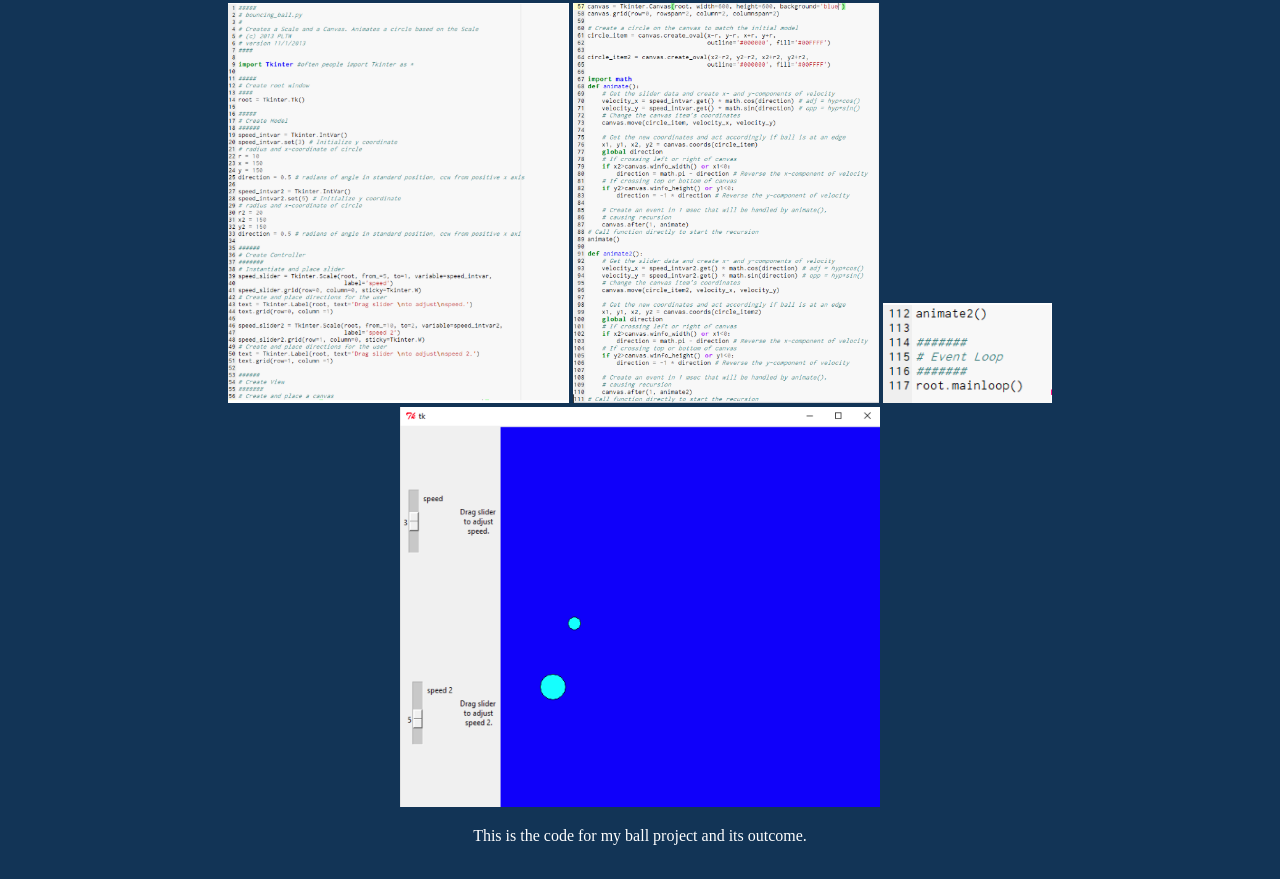
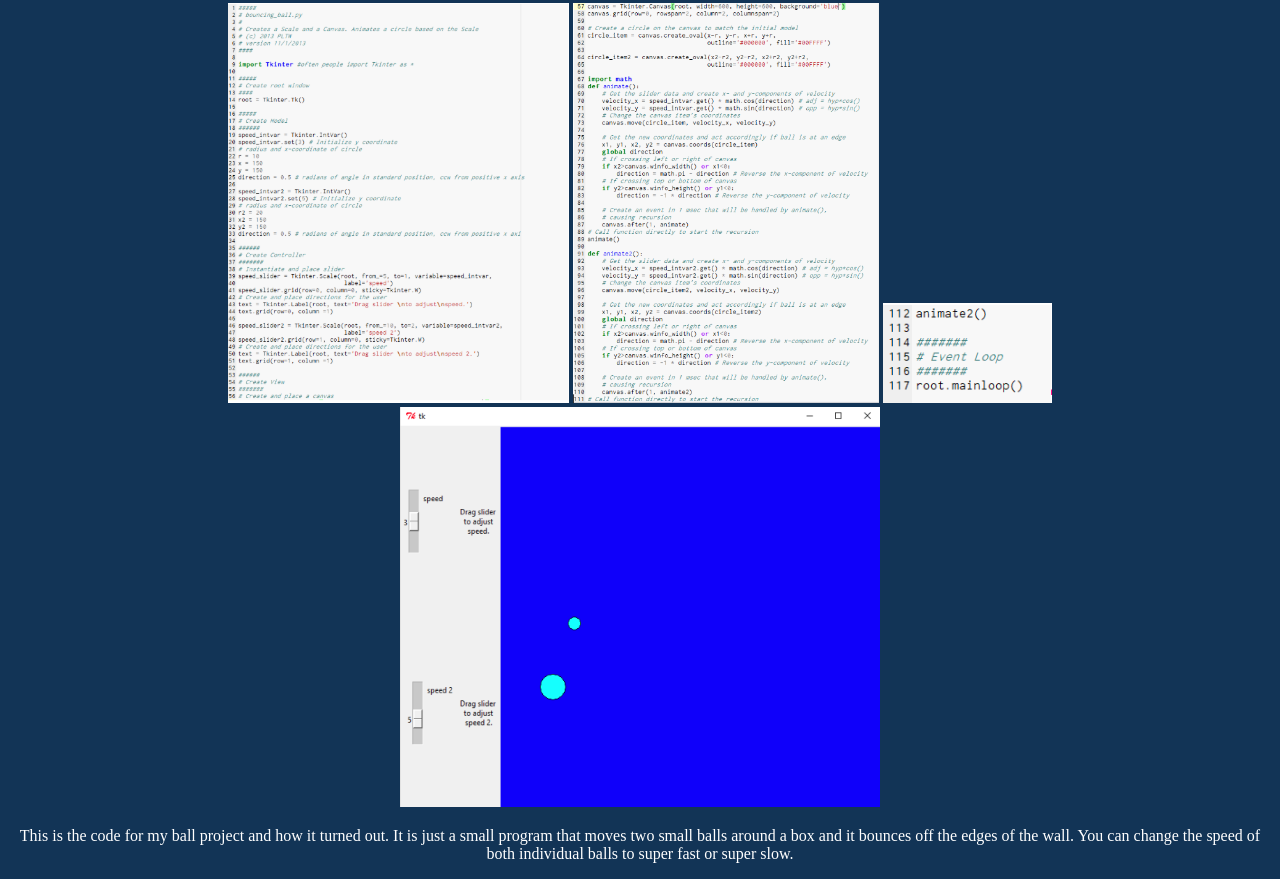
Before and after one commit to tanl847718/cspsite, a plain HTML site: page portfolio.html in a window 1280 px wide. Shown: the part 4757-5636 px from the top of the page. Drawn offline with Linux system fonts and the light colour scheme.

Commit message:
Update portfolio.html

```diff
--- a/portfolio.html
+++ b/portfolio.html
@@ -83,7 +83,7 @@ div.scrollmenu a:hover {
       <img src="images/Ball Code 2.PNG" height="400">
       <img src="images/Ball Code 3.PNG" height="100">
       <img src="images/Ball Game.PNG" height="400">
-      <p> This is the code for my ball project and its outcome.</p>
+      <p> This is the code for my ball project and how it turned out. It is just a small program that moves two small balls around a box and it bounces off the edges of the wall. You can change the speed of both individual balls to super fast or super slow.</p>
 
     </a>
 	  </body>
```
